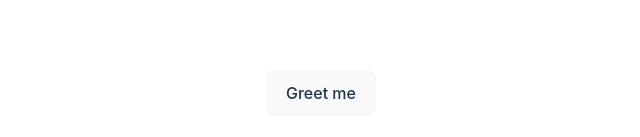
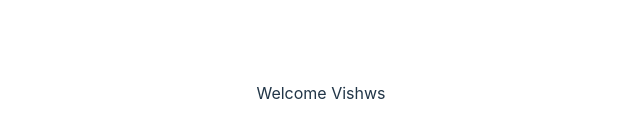
Before and after one commit to Pakman450/learning_react, a React (Vite) app in the folder my-project/: page / in a window 1280 px wide. Shown: the part 307-444 px from the top of the page, without its empty margins (319-959 px from the left). Built offline with nearby package versions, Linux system fonts and the light colour scheme.

Commit message:
feat: conditional rendering

```diff
--- a/my-project/src/App.jsx
+++ b/my-project/src/App.jsx
@@ -10,13 +10,15 @@
 import ClassFunctionClick from './components/ClassFunctionClick'
 import EventBind from './components/EventBind'
 import ParentComponent from './components/ParentComponent'
+import UserGreeting from './components/UserGreeting'
 
 function App() {
   const [count, setCount] = useState(0)
 
   return (
     <div className="App">
-      <ParentComponent/>
+      <UserGreeting></UserGreeting>
+      {/* <ParentComponent/> */}
 
       {/* <EventBind/> */}
 
--- /dev/null
+++ b/my-project/src/components/UserGreeting.jsx
@@ -0,0 +1,74 @@
+import React, { Component } from 'react'
+
+class UserGreeting extends Component {
+    constructor(props) {
+      super(props)
+
+      this.state = {
+         isLoggedIn: true
+      }
+    }
+
+  render() {
+
+    // this is a short ciruit approach
+    return this.state.isLoggedIn && <div>Welcome Vishws</div>
+
+    // //This is the ternary operator
+    // //much more elegant
+    // //If true, it will return the first one
+    // //If false, it will return the second one.
+    // return(
+    //     this.state.isLoggedIn ?
+    //     <div>Welcome Vishwas</div>:
+    //     <div>Welcome Guest</div>
+
+    // )
+
+    //This is the element variable approach
+    //more elegant
+    //but there is a better way
+    // let message
+    // if (this.state.isLoggedIn){
+    //     message = "Welcome Vishwas"
+    // }else{
+    //     message = "Welcome Guest"
+    // }
+    // return <div>{message}</div>
+
+
+    //If-else conditioning (not recommended. It can be shorter )
+    //Can you not use if else in th return?
+    //You cannot because jsx does not allow that
+    // if (this.state.isLoggedIn) {
+    //     return(
+    //         <div>
+    //         Welcome Vishwas
+    //         </div>
+    //         )
+    // }else{
+    //     return(
+    //         <div>
+    //         Welcome Guest
+    //         </div>
+    //         )
+    // }
+
+
+
+
+
+    // return (
+    //     <div>
+    //         <div>
+    //         Welcome Vishwas
+    //         </div>
+    //         <div>
+    //         Welcome Guest
+    //         </div>
+    //     </div>
+    // )
+  }
+}
+
+export default UserGreeting
```
